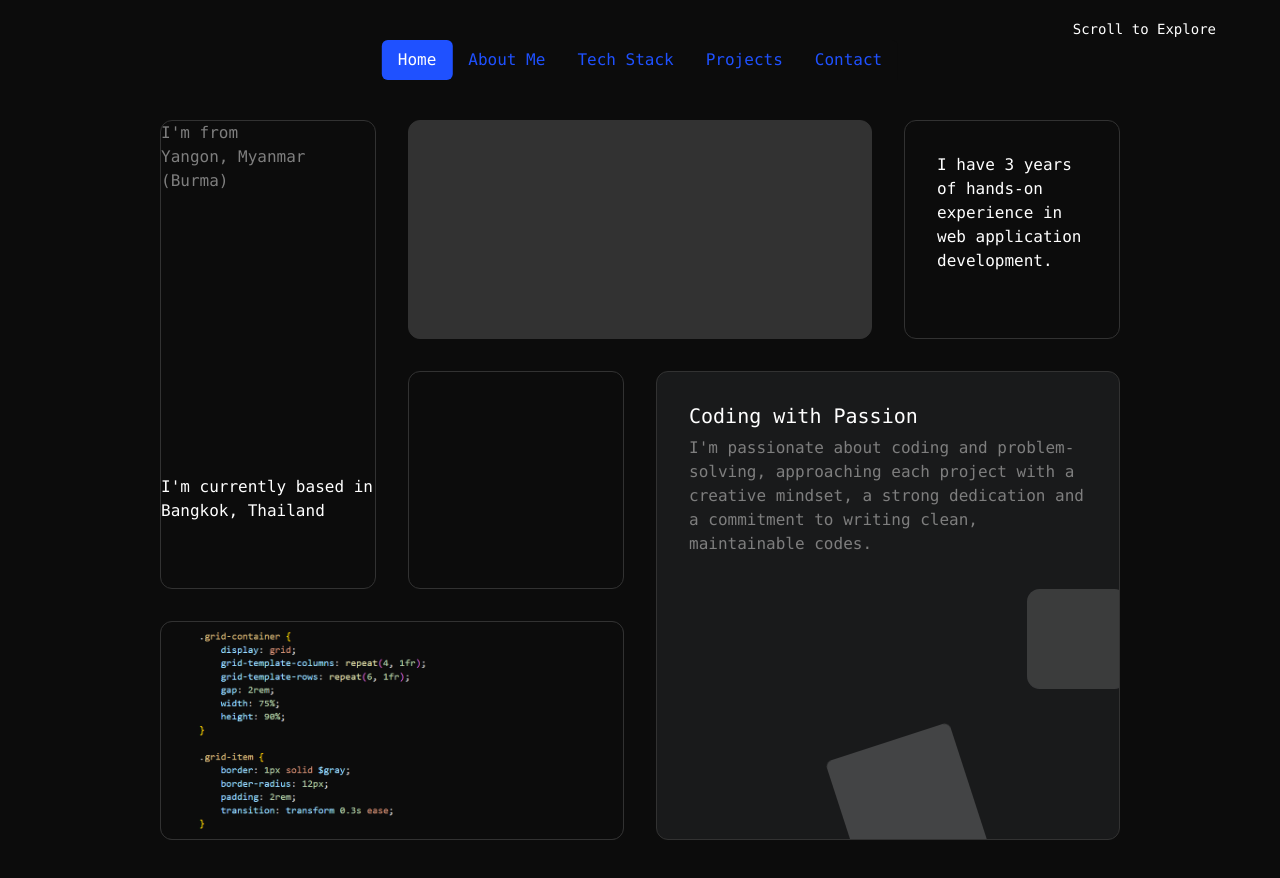
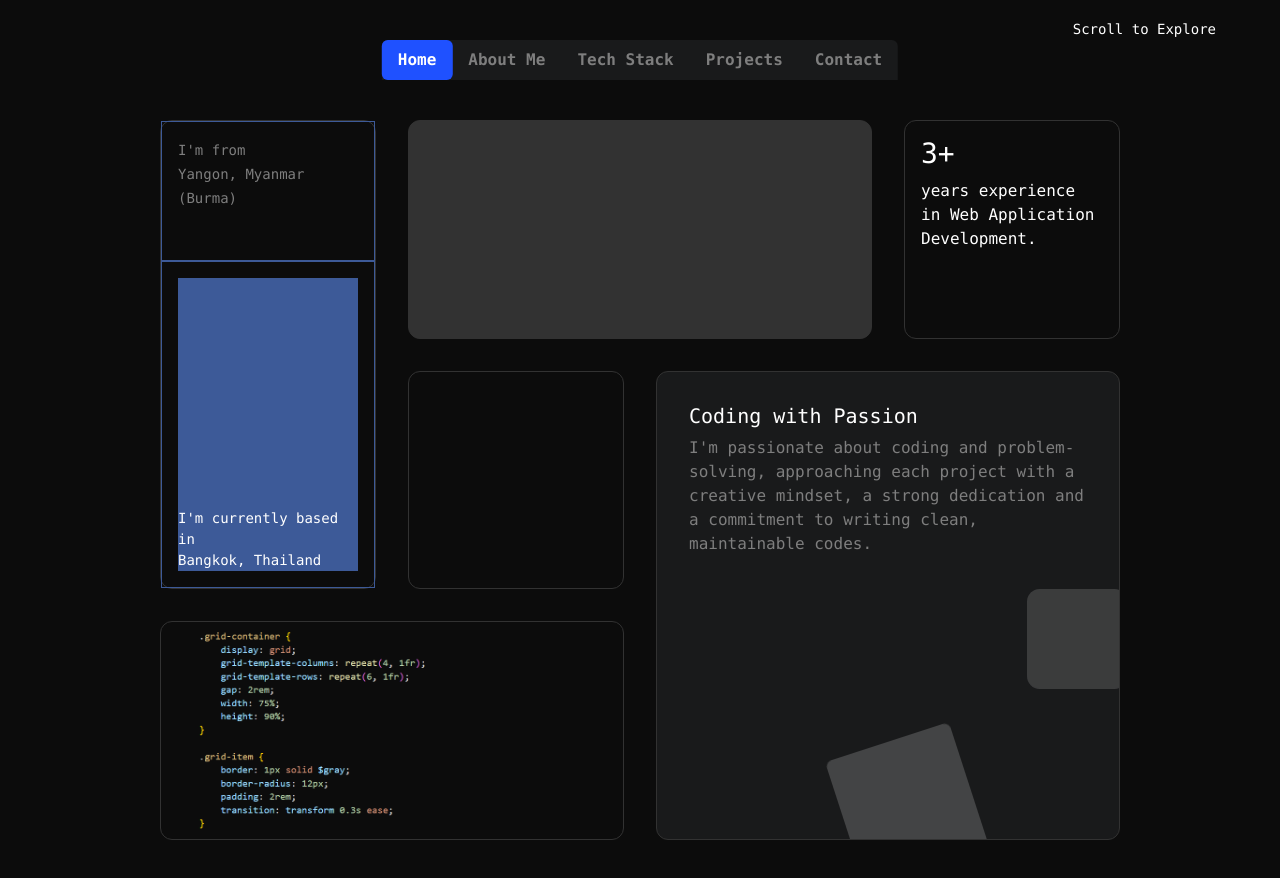
Before and after one commit to DevJhom/portfolio, a Vue app: page / in a window 1280 px wide. Shown: the part 720-1598 px from the top of the page. Built offline with nearby package versions, Linux system fonts and the light colour scheme.

Commit message:
update styling

```diff
--- a/src/components/AboutMe.vue
+++ b/src/components/AboutMe.vue
@@ -5,11 +5,11 @@
     <div class="grid-container">
         <div class="grid-item location-card">
             <div class="location-card-top">
-                <span class="text-light-gray">
+                <small class="text-light-gray">
                     I'm from
                     <br>
                     Yangon, Myanmar (Burma)
-                </span>
+                </small>
             </div>
             <div class="location-card-bottom">
                 <!-- <div class="location-card-bottom-svg">
@@ -17,17 +17,19 @@
                         <path fill="#3d5a98" fill-opacity="1" d="M0,32L48,37.3C96,43,192,53,288,69.3C384,85,480,107,576,128C672,149,768,171,864,192C960,213,1056,235,1152,218.7C1248,203,1344,149,1392,122.7L1440,96L1440,320L1392,320C1344,320,1248,320,1152,320C1056,320,960,320,864,320C768,320,672,320,576,320C480,320,384,320,288,320C192,320,96,320,48,320L0,320Z"></path>
                     </svg>
                 </div> -->
-                <div class="location-card-bottom-text">
+                <small class="location-card-bottom-text">
                     I'm currently based in
                     <br>
                     Bangkok, Thailand
-                </div>
+                </small>
             </div>
         </div>
         <div class="grid-item">
         </div>
-        <div class="grid-item">
-            I have 3 years of hands-on experience in web application development.
+        <div class="grid-item experience-card">
+            <span>
+                <h3> 3+ </h3> years experience <br> in Web Application Development.
+            </span>
         </div>
         <div class="grid-item social-media-card">
             <!-- <div class="social-media"> -->
@@ -71,7 +73,6 @@
 }
 
 .grid-item {
-    overflow: auto;
     border: 1px solid $gray;
     border-radius: 12px;
     padding: 2rem;
@@ -79,8 +80,8 @@
 }
 
 .grid-item:hover {
-    border: 1px solid $blue;
-    // transform: scale(1.04);
+    border: 2px solid $blue;
+    transform: scale(1.04);
 }
 
 .grid-item:nth-child(1) {
@@ -112,9 +113,10 @@
 .grid-item:nth-child(6) {
     grid-column: 1 / span 2;
     grid-row: 5 / span 2;
-    background-color: $gray;
+    background-color: $black;
     background-image: url("../images/sourcecodes-css.PNG");
-    background-size: cover;
+    background-size: auto 100%;
+    background-repeat: no-repeat;
 }
 
 @media (max-width: 768px) {
@@ -128,8 +130,13 @@
     }
 }
 
-.social-media-card, .location-card {
+.social-media-card, .location-card, .experience-card {
     padding: 0;
+}
+
+// Experience Card
+.experience-card {
+    padding: 1rem;
 }
 
 // Location Card
@@ -141,10 +148,14 @@
 
 .location-card-top {
     height: 30%;
+    padding: 1rem;
+    border: 1px solid $facebook-blue;
 }
 
 .location-card-bottom {
     height: 70%;
+    padding: 1rem;
+    border: 1px solid $facebook-blue;
 }
 
 .location-card-bottom-svg {
@@ -154,8 +165,8 @@
 .location-card-bottom-text {
     display: flex;
     align-items: end;
-    height: 80%;
-    // background-color: $facebook-blue;
+    height: 100%;
+    background-color: $facebook-blue;
 }
 
 // Social Media Card
@@ -163,7 +174,12 @@
     display: flex;
     justify-content: center;
     align-items: center;
-    height: 80%;
+    height: 100%;
+}
+
+.social-media svg {
+    // width: 100%;
+    // height: 100%;
 }
 
 .add-social-media {
--- a/src/components/NavBar.vue
+++ b/src/components/NavBar.vue
@@ -46,13 +46,14 @@ const setActive = (sectionId: string) => {
     bottom: 0;
     left: 50%;
     z-index: $top-layer;
-    background-color: $black;
+    background-color: $light-black;
     transform: translateX(-50%);
     border-radius: 6px 6px 0 0;
 }
 
 .nav-item a {
-    color: $blue;
+    font-weight: bold;
+    color: $light-gray;
 }
 
 .nav-item a:hover {
```
